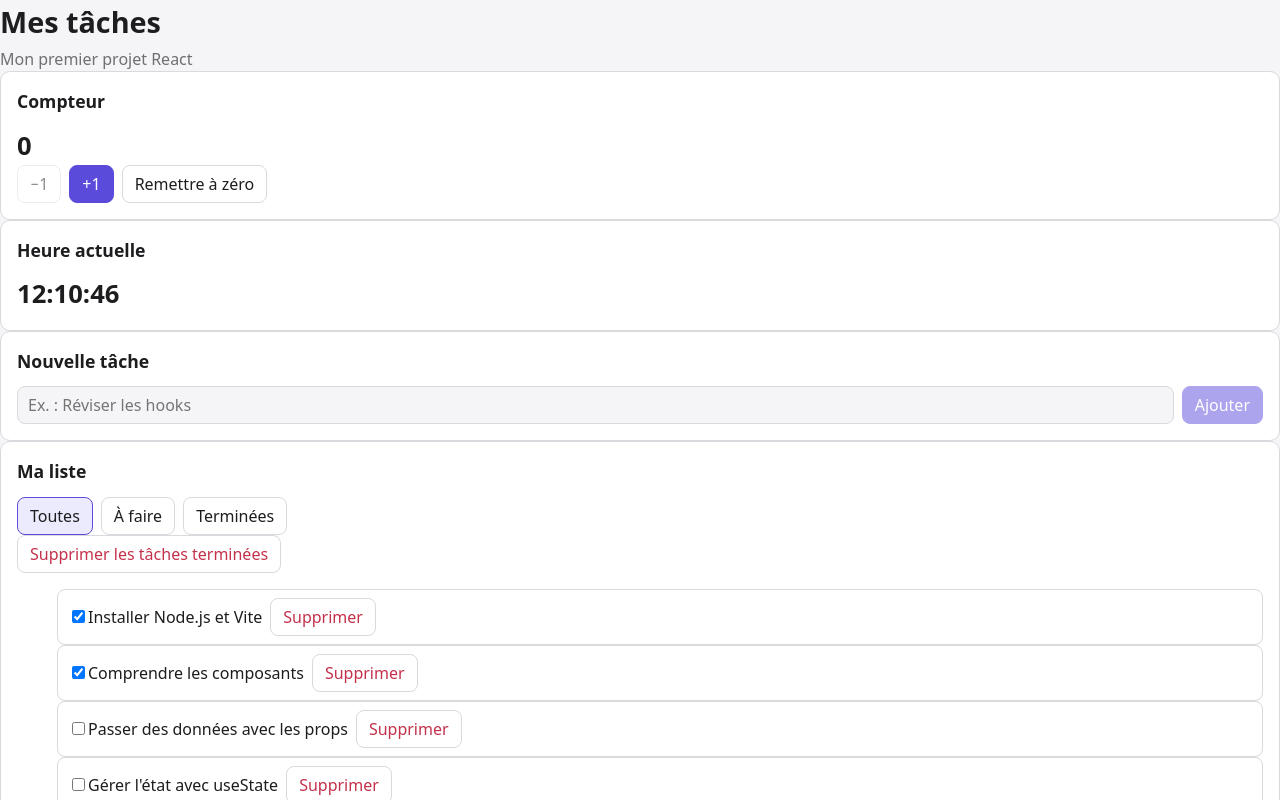
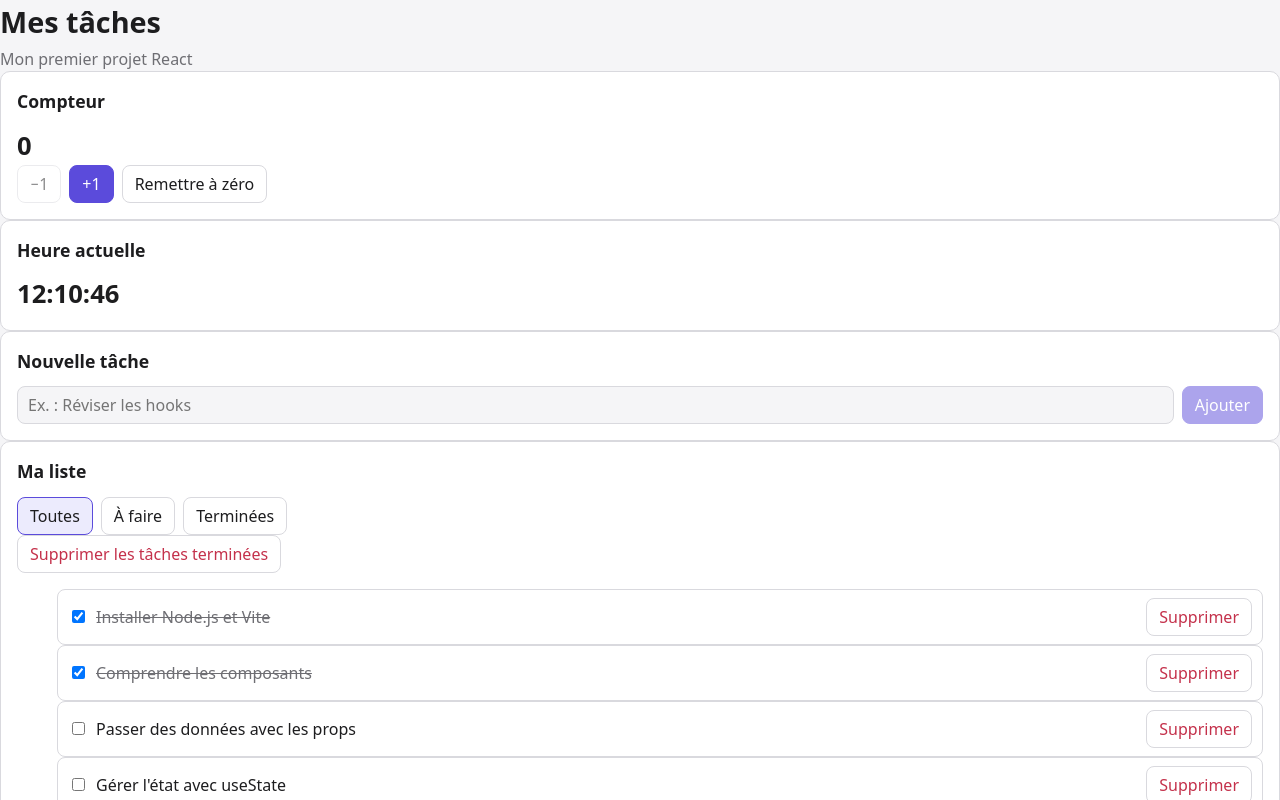
Before and after one commit to H-LAPRIME/tp-react-taches, a React (Vite) app in the folder mes-taches/: page / in a window 1280 px wide. Shown: the top 800 px of the page. Built offline with nearby package versions, Linux system fonts and the light colour scheme.

Commit message:
Bonus 3 : modifier le titre par double-clic

```diff
--- a/mes-taches/src/App.jsx
+++ b/mes-taches/src/App.jsx
@@ -101,6 +101,14 @@ function App() {
     setTaches((tachesActuelles) => tachesActuelles.filter((tache) => !tache.terminee))
   }
 
+  function modifierTache(id, titre) {
+    const titreNettoye = titre.trim()
+    if (!titreNettoye) return
+    setTaches((tachesActuelles) => tachesActuelles.map((tache) =>
+      tache.id === id ? { ...tache, titre: titreNettoye } : tache,
+    ))
+  }
+
   const tachesVisibles = taches.filter((tache) => {
     if (filtre === 'actives') return !tache.terminee
     if (filtre === 'terminees') return tache.terminee
@@ -143,6 +151,7 @@ function App() {
               taches={tachesVisibles}
               onBasculer={basculerTache}
               onSupprimer={supprimerTache}
+              onModifier={modifierTache}
             />
           )}
         </Carte>
--- a/mes-taches/src/components/ListeTaches.jsx
+++ b/mes-taches/src/components/ListeTaches.jsx
@@ -1,6 +1,6 @@
 import Tache from './Tache'
 
-function ListeTaches({ taches, onBasculer, onSupprimer }) {
+function ListeTaches({ taches, onBasculer, onSupprimer, onModifier }) {
   if (taches.length === 0) {
     return <p className="vide">Aucune tâche à afficher.</p>
   }
@@ -15,6 +15,7 @@ function ListeTaches({ taches, onBasculer, onSupprimer }) {
           terminee={tache.terminee}
           onBasculer={onBasculer}
           onSupprimer={onSupprimer}
+          onModifier={onModifier}
         />
       ))}
     </ul>
--- a/mes-taches/src/components/Tache.jsx
+++ b/mes-taches/src/components/Tache.jsx
@@ -1,14 +1,61 @@
-function Tache({ id, titre, terminee, onBasculer, onSupprimer }) {
+import { useState } from 'react'
+
+function Tache({ id, titre, terminee, onBasculer, onSupprimer, onModifier }) {
+  const [edition, setEdition] = useState(false)
+  const [brouillon, setBrouillon] = useState(titre)
+
+  function commencerEdition() {
+    setBrouillon(titre)
+    setEdition(true)
+  }
+
+  function enregistrer() {
+    if (!brouillon.trim()) return
+    onModifier(id, brouillon)
+    setEdition(false)
+  }
+
   return (
     <li className={terminee ? 'tache terminee' : 'tache'}>
-      <label>
         <input
           type="checkbox"
+          aria-label={`Marquer « ${titre} » comme ${terminee ? 'à faire' : 'terminée'}`}
           checked={terminee}
           onChange={() => onBasculer(id)}
         />
-        <span>{titre}</span>
-      </label>
+      {edition ? (
+        <form className="formulaire" onSubmit={(event) => {
+          event.preventDefault()
+          enregistrer()
+        }}>
+          <input
+            type="text"
+            aria-label="Modifier le titre"
+            autoFocus
+            value={brouillon}
+            onChange={(event) => setBrouillon(event.target.value)}
+            onKeyDown={(event) => {
+              if (event.key === 'Escape') setEdition(false)
+            }}
+          />
+          <button type="submit" disabled={!brouillon.trim()}>Enregistrer</button>
+          <button type="button" onClick={() => setEdition(false)}>Annuler</button>
+        </form>
+      ) : (
+        <span
+          className="titre"
+          role="button"
+          tabIndex={0}
+          title="Double-cliquez pour modifier"
+          onDoubleClick={commencerEdition}
+          onKeyDown={(event) => {
+            if (event.key === 'Enter' || event.key === ' ') {
+              event.preventDefault()
+              commencerEdition()
+            }
+          }}
+        >{titre}</span>
+      )}
 
       <button
         type="button"
```
